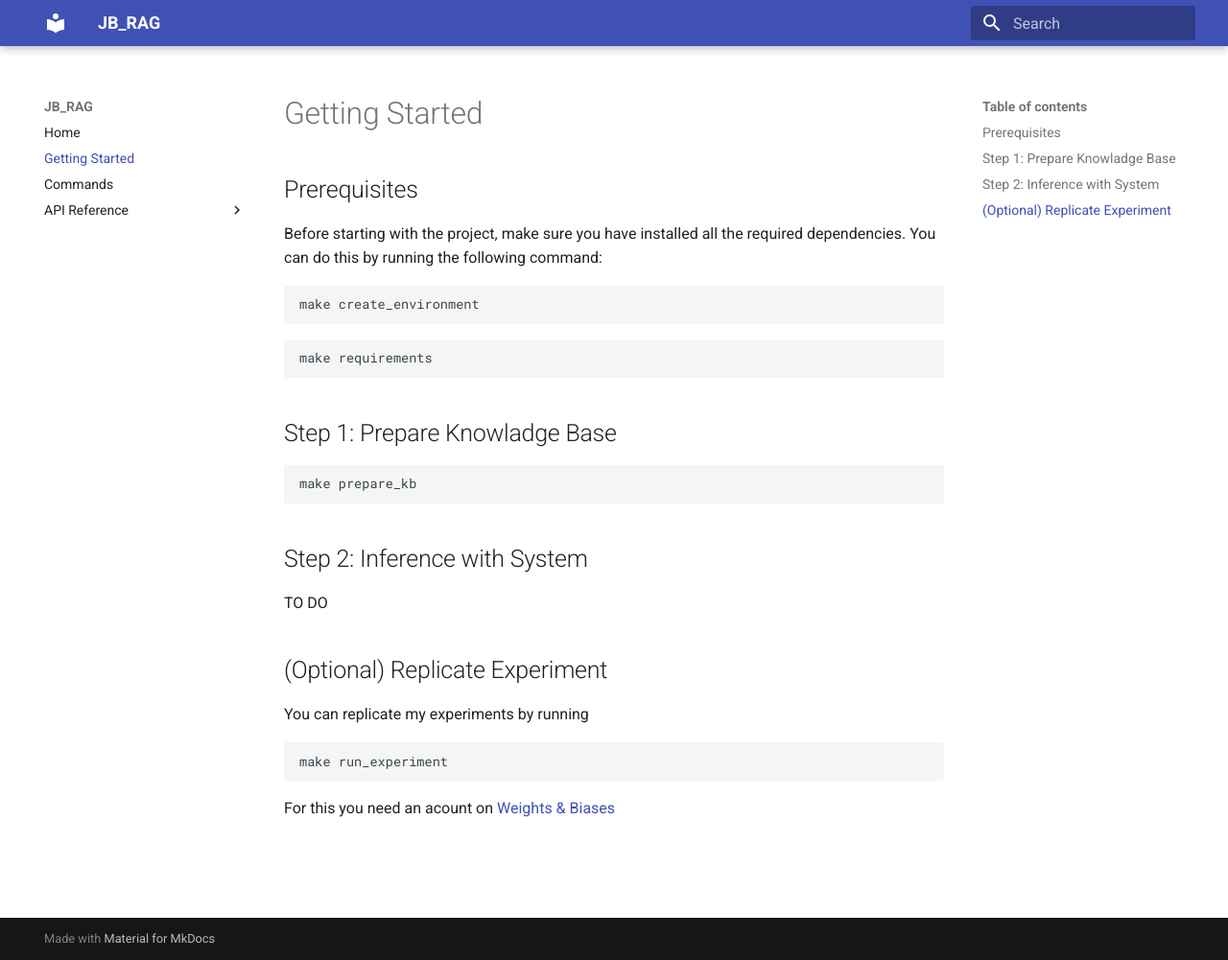
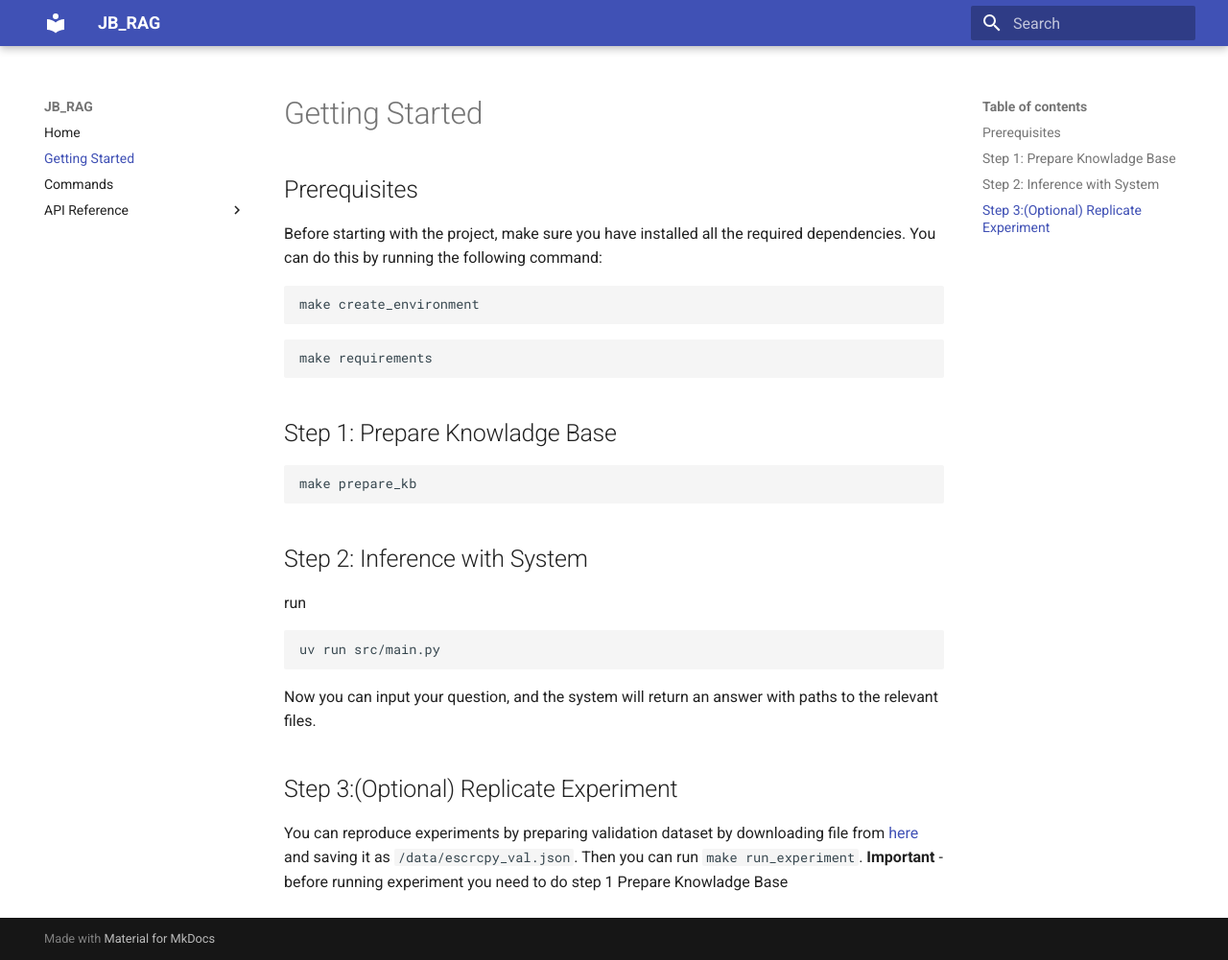
Before and after one commit to Matthev00/JB-RAG, an MkDocs documentation site: the page built from docs/docs/getting-started.md, in a window 1280 px wide and 1001 px high. Shown: the whole window at 96% size. Built offline with MkDocs 1.6.1 and Material for MkDocs 9.7.7, drawn with Linux system fonts in a browser that asks for light colours.

Commit message:
docs: Update README and getting-started documentation for experiment reproducibility and system usage

````diff
--- a/docs/docs/getting-started.md
+++ b/docs/docs/getting-started.md
@@ -20,11 +20,14 @@ make prepare_kb
 
 ## Step 2: Inference with System
 
-TO DO
+run
 
-## (Optional) Replicate Experiment
-You can replicate my experiments by running
 ```sh
-make run_experiment
+uv run src/main.py
 ```
-For this you need an acount on [Weights & Biases](https://wandb.ai/site/)
+
+Now you can input your question, and the system will return an answer with paths to the relevant files.
+
+## Step 3:(Optional) Replicate Experiment
+You can reproduce experiments by preparing validation dataset by downloading file from [here](https://drive.google.com/file/d/1PiiordcQJwgv4MfT1vl-Omn8DeCdlAB3/view) and saving it as `/data/escrcpy_val.json`. Then you can run `make run_experiment`.
+**Important** - before running experiment you need to do step 1 Prepare Knowladge Base
````
Also changed, not shown: README.md, 1 other file.
